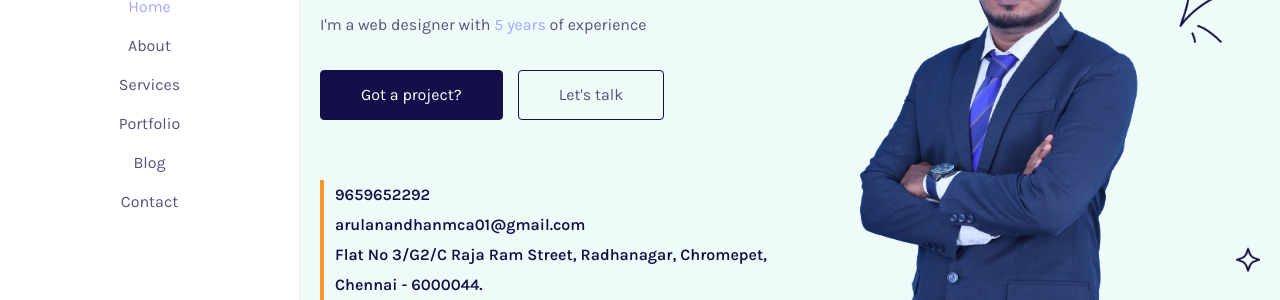
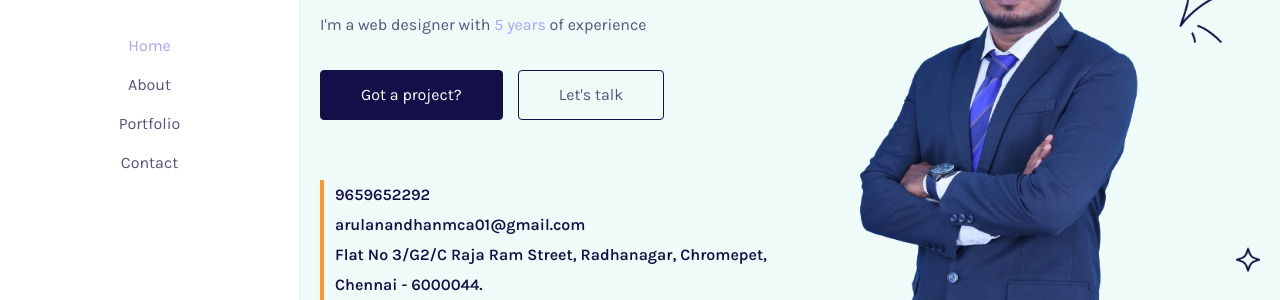
Before and after one commit to Arulanandha-kumar/arul-portfolio, a plain HTML site: page index.html in a window 1280 px wide. Shown: the part 316-616 px from the top of the page. Drawn offline with Linux system fonts and the light colour scheme; no server answers; a web font is replaced by a local one.

Commit message:
Update index.html

```diff
--- a/index.html
+++ b/index.html
@@ -67,9 +67,9 @@
                 <ul class="anchor_nav">
                   <li class="current"><a href="#home">Home</a></li>
                   <li><a href="#about">About</a></li>
-                  <li><a href="#service">Services</a></li>
+                  <!-- <li><a href="#service">Services</a></li> -->
                   <li><a href="#portfolio">Portfolio</a></li>
-                  <li><a href="#news">Blog</a></li>
+                  <!-- <li><a href="#news">Blog</a></li> -->
                   <li><a href="#contact">Contact</a></li>
                 </ul>
               </div>
@@ -128,9 +128,9 @@
               <ul class="anchor_nav">
                 <li class="current"><a href="#home">Home</a></li>
                 <li><a href="#about">About</a></li>
-                <li><a href="#service">Services</a></li>
+                <!-- <li><a href="#service">Services</a></li> -->
                 <li><a href="#portfolio">Portfolio</a></li>
-                <li><a href="#news">Blog</a></li>
+                <!-- <li><a href="#news">Blog</a></li> -->
                 <li><a href="#contact">Contact</a></li>
               </ul>
             </div>
```
